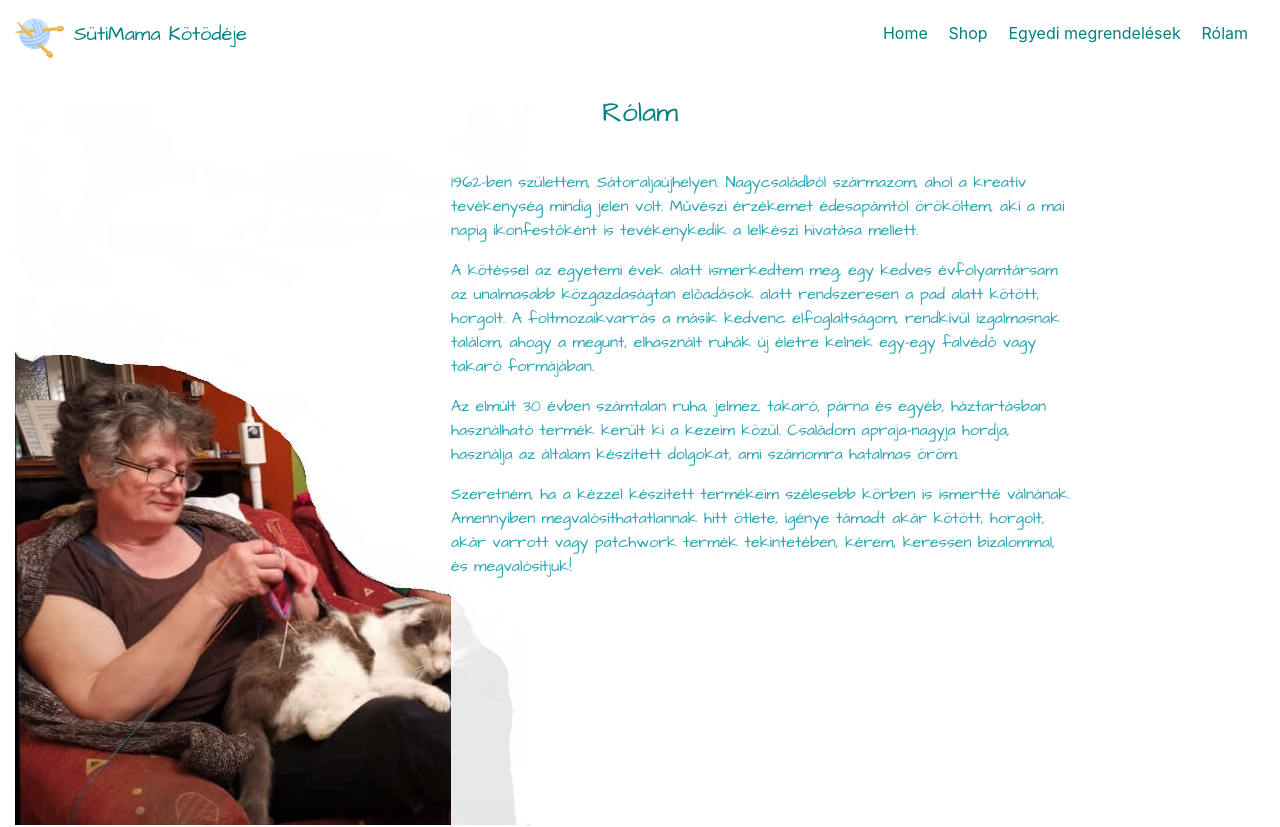
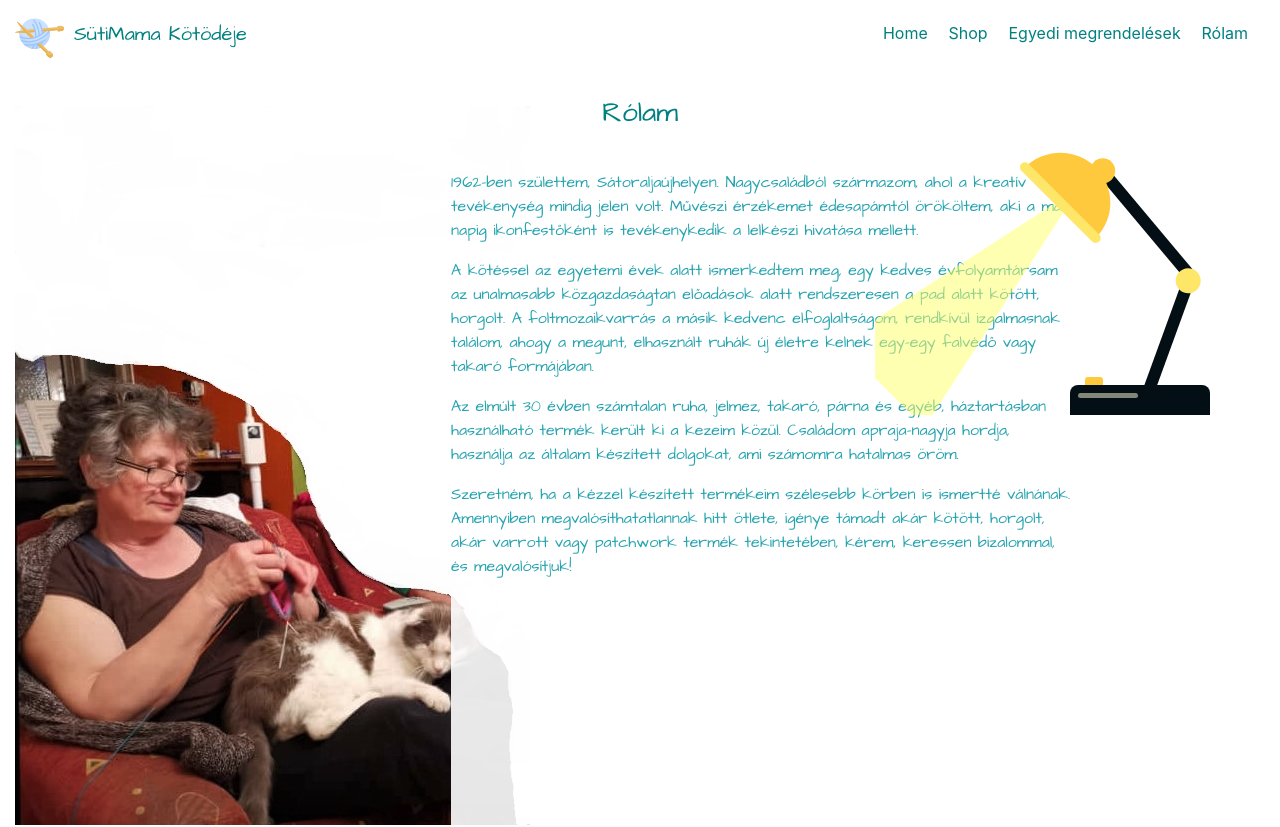
Before and after one commit to BridgetLandia/Knit-Style, a React (Create React App) app: page /about in a window 1280 px wide. Shown: the top 827 px of the page. Built offline with nearby package versions, Linux system fonts and the light colour scheme.

Commit message:
Fixing Lamp Light

```diff
--- a/src/custom.scss
+++ b/src/custom.scss
@@ -346,140 +346,139 @@ ul {
         font-size: 0.7rem;
     }
 
-    // .container_lamp{
-    //     height: 350px;
-    //     width: 350px;
-    //     overflow: hidden;
-    //     position: absolute;
-    //     transform: translate(-50%,-50%);
-    //     top:30%;
-    //     left: 50%;
-    //     display:none;
-    // }
+    .lamp_container{
+        height: 350px;
+        width: 350px;
+        overflow: hidden;
+        position: absolute;
+        transform: translate(-50%,-50%);
+        top:30%;
+        left: 50%;
+        display:none;
+    }
 
 
 }
 
 
-//lamp
 
-// .container_lamp{
-// 	height: 350px;
-// 	width: 350px;
-// 	overflow: hidden;
-// 	position: absolute;
-// 	transform: translate(-50%,-50%);
-// 	top:30%;
-// 	left: 82%;
-// }
-// .lamp{
-// 	height: 30px;
-// 	width: 140px;
-// 	background-color: #040e15;
-// 	border-radius: 8px 8px 0 0;
-// 	position: absolute;
-// 	bottom: 0;
-// 	right: 15px;
-// }
-// .lamp:before{
-// 	content: "";
-// 	position: absolute;
-// 	height: 5px;
-// 	width: 60px;
-// 	background-color: rgba(255,255,224,0.5);
-// 	top: 8px;
-// 	left: 8px;
-// 	border-radius: 8px;
-// }
-// .stand{
-// 	height: 120px;
-// 	width: 12px;
-// 	background-color: #040e15;
-// 	position: absolute;
-// 	top: -110px;
-// 	right: 35px;
-// 	transform: rotate(20deg);
-// 	z-index: -1;
-// }
-// .stand:before{
-// 	content: "";
-// 	height: 140px;
-// 	width: 12px;
-// 	background-color: #040e15;
-// 	position: absolute;
-// 	bottom: 85px;
-// 	right: 56px;
-// 	transform: rotate(-60deg);
-// }
-// .stand:after{
-// 	content: "";
-// 	position: absolute;
-// 	height: 25px;
-// 	width: 25px;
-// 	background-color: #fee669;
-// 	border-radius: 50%;
-// 	left: -7px;
-// 	bottom: 105px;
-// }
-// .bulb{
-// 	height: 50px;
-// 	width: 100px;
-// 	background-color: #fec93d;
-// 	position: absolute;
-// 	bottom: 205px;
-// 	border-radius: 50px 50px 0 0;
-// 	transform: rotate(45deg);
-// 	left: -42px;
-// }
-// .bulb:before{
-// 	content: "";
-// 	position: absolute;
-// 	height: 25px;
-// 	width: 25px;
-// 	background-color: #fec93d;
-// 	border-radius: 50%;
-// 	left: 45px;
-// 	top: -15px;
-// }
-// .bulb:after{
-// 	content: "";
-// 	position: absolute;
-// 	height: 10px;
-// 	width: 110px;
-// 	background-color: #fee669;
-// 	top: 45px;
-// 	right: -5px;
-// 	border-radius: 5px;
-// }
-// input[type="checkbox"]{
-// 	-webkit-appearance:none;
-// 	height: 12px;
-// 	width: 18px;
-// 	background-color: #fec93d;
-// 	position: absolute;
-// 	bottom: 26px;
-// 	left: 15px;
-// 	border-radius: 3px 3px 0 0;
-// 	z-index: -1;
-// 	outline: none;
-// 	cursor: pointer;
-// }
-// input[type="checkbox"]:before {
-//     content: "";
-//     position: absolute;
-//     height: 0;
-//     width: 70px;
-//     border-bottom: 280px solid rgba(255, 255, 102, 0.5);
-//     border-left: 60px solid transparent;
-//     border-right: 60px solid transparent;
-//     transform: rotate(45deg);
-//     bottom: -37px;
-//     right: 62px;
-//     display: block;
-// }
-// input[type="checkbox"]:checked{
-// 	height: 8px;
-// }
-// input[type="checkbox"]:checked:before{
-// 	display: none;
-// }
+.lamp_container{
+	height: 350px;
+	width: 350px;
+	overflow: hidden;
+	position: absolute;
+	transform: translate(-50%,-50%);
+	top:30%;
+	left: 82%;
+}
+.lamp{
+	height: 30px;
+	width: 140px;
+	background-color: #040e15;
+	border-radius: 8px 8px 0 0;
+	position: absolute;
+	bottom: 0;
+	right: 15px;
+}
+.lamp:before{
+	content: "";
+	position: absolute;
+	height: 5px;
+	width: 60px;
+	background-color: rgba(255,255,224,0.5);
+	top: 8px;
+	left: 8px;
+	border-radius: 8px;
+}
+.stand{
+	height: 120px;
+	width: 12px;
+	background-color: #040e15;
+	position: absolute;
+	top: -110px;
+	right: 35px;
+	transform: rotate(20deg);
+	z-index: -1;
+}
+.stand:before{
+	content: "";
+	height: 140px;
+	width: 12px;
+	background-color: #040e15;
+	position: absolute;
+	bottom: 85px;
+	right: 56px;
+	transform: rotate(-60deg);
+}
+.stand:after{
+	content: "";
+	position: absolute;
+	height: 25px;
+	width: 25px;
+	background-color: #fee669;
+	border-radius: 50%;
+	left: -7px;
+	bottom: 105px;
+}
+.bulb{
+	height: 50px;
+	width: 100px;
+	background-color: #fec93d;
+	position: absolute;
+	bottom: 205px;
+	border-radius: 50px 50px 0 0;
+	transform: rotate(45deg);
+	left: -42px;
+}
+.bulb:before{
+	content: "";
+	position: absolute;
+	height: 25px;
+	width: 25px;
+	background-color: #fec93d;
+	border-radius: 50%;
+	left: 45px;
+	top: -15px;
+}
+.bulb:after{
+	content: "";
+	position: absolute;
+	height: 10px;
+	width: 110px;
+	background-color: #fee669;
+	top: 45px;
+	right: -5px;
+	border-radius: 5px;
+}
+input[type="checkbox"]{
+	-webkit-appearance:none;
+	height: 12px;
+	width: 18px;
+	background-color: #fec93d;
+	position: absolute;
+	bottom: 26px;
+	left: 15px;
+	border-radius: 3px 3px 0 0;
+	z-index: -1;
+	outline: none;
+	cursor: pointer;
+}
+input[type="checkbox"]:before {
+    content: "";
+    position: absolute;
+    height: 0;
+    width: 70px;
+    border-bottom: 280px solid rgba(255, 255, 102, 0.5);
+    border-left: 60px solid transparent;
+    border-right: 60px solid transparent;
+    transform: rotate(45deg);
+    bottom: -37px;
+    right: 62px;
+    display: block;
+}
+input[type="checkbox"]:checked{
+	height: 8px;
+}
+input[type="checkbox"]:checked:before{
+	display: none;
+}
```
